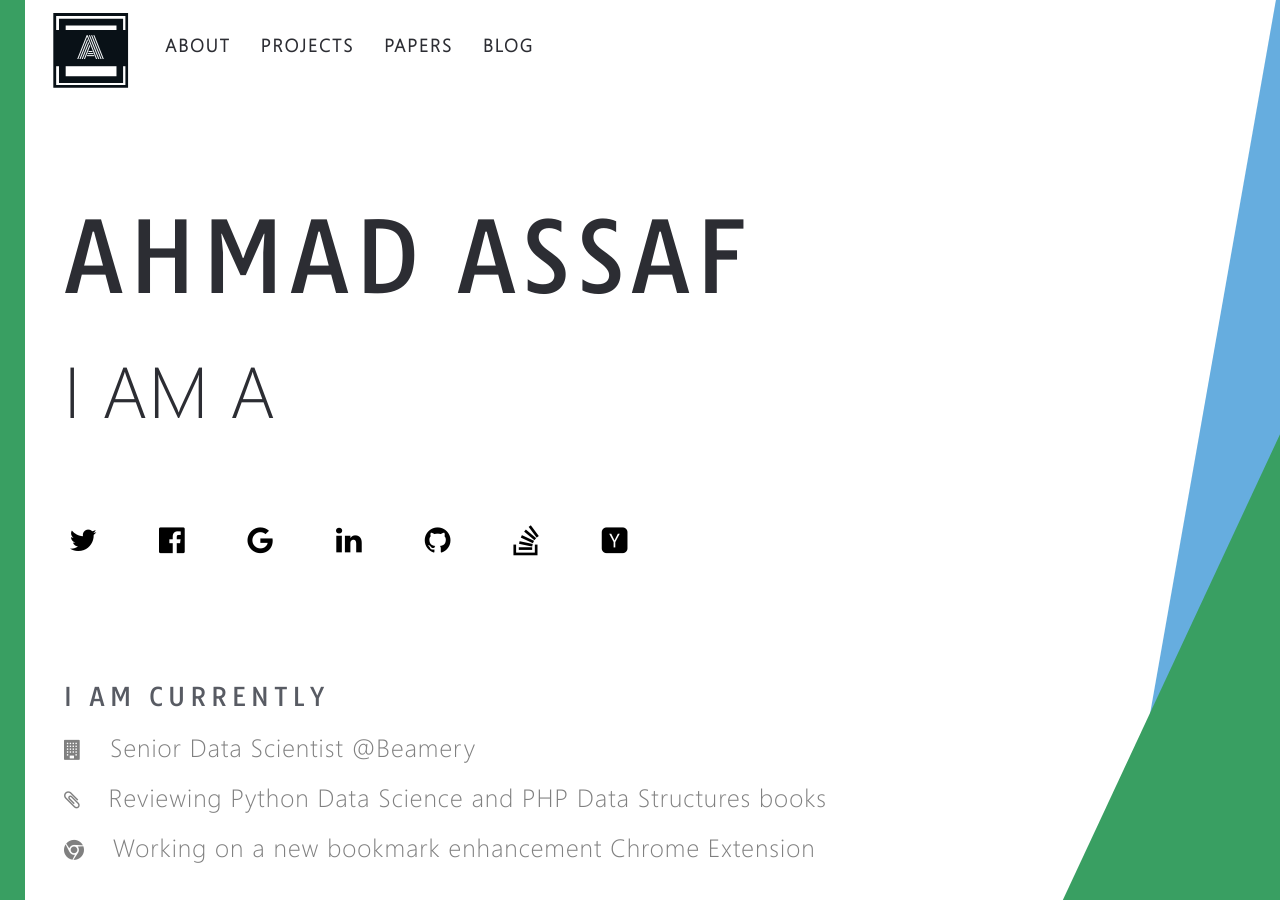
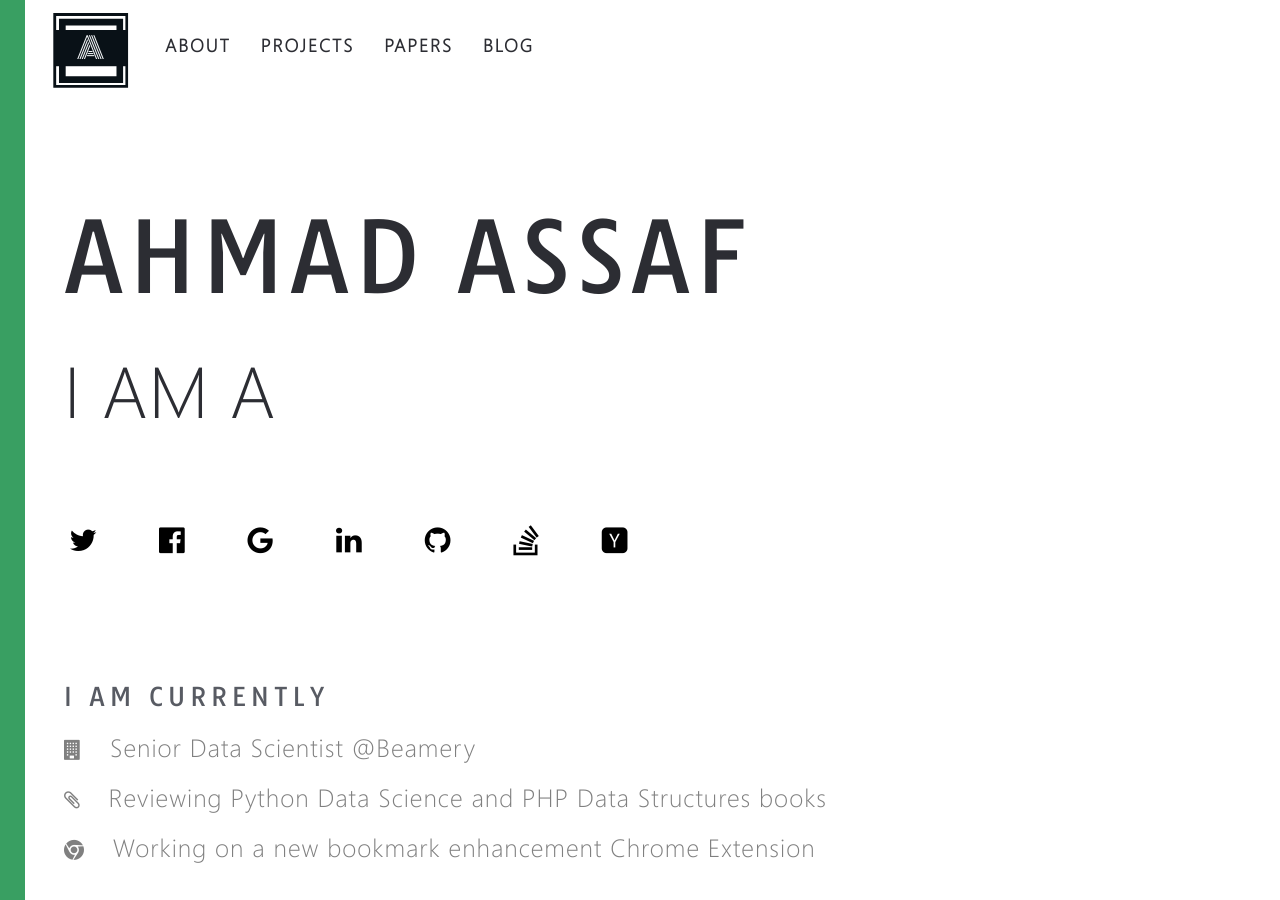
Before and after one commit to ahmadassaf/blog-core, a Jekyll site: the page built from index.md, in a window 1280 px wide and 900 px high. Built offline with Jekyll 4.4.1, drawn with Linux system fonts in a browser that asks for light colours; a script that is not in the unit is left out.

Commit message:
remove the geometry shapes and keeping it simple

```diff
--- a/_includes/partials/fixed-elements.html
+++ b/_includes/partials/fixed-elements.html
@@ -1,7 +1,7 @@
 <div class="fixed-sidebar"></div>
-<div class="shapes">
+<!-- <div class="shapes">
     {% if page.layout != "post" %}
         <div class="geometry {% if page.layout == 'main' %} geometry_home {% endif %}"></div>
         <div class="geometry geometry-inverted {% if page.layout == 'main' %} geometry-inverted_home {% endif %}"></div>
     {% endif %}
-</div>
+</div> -->
```
